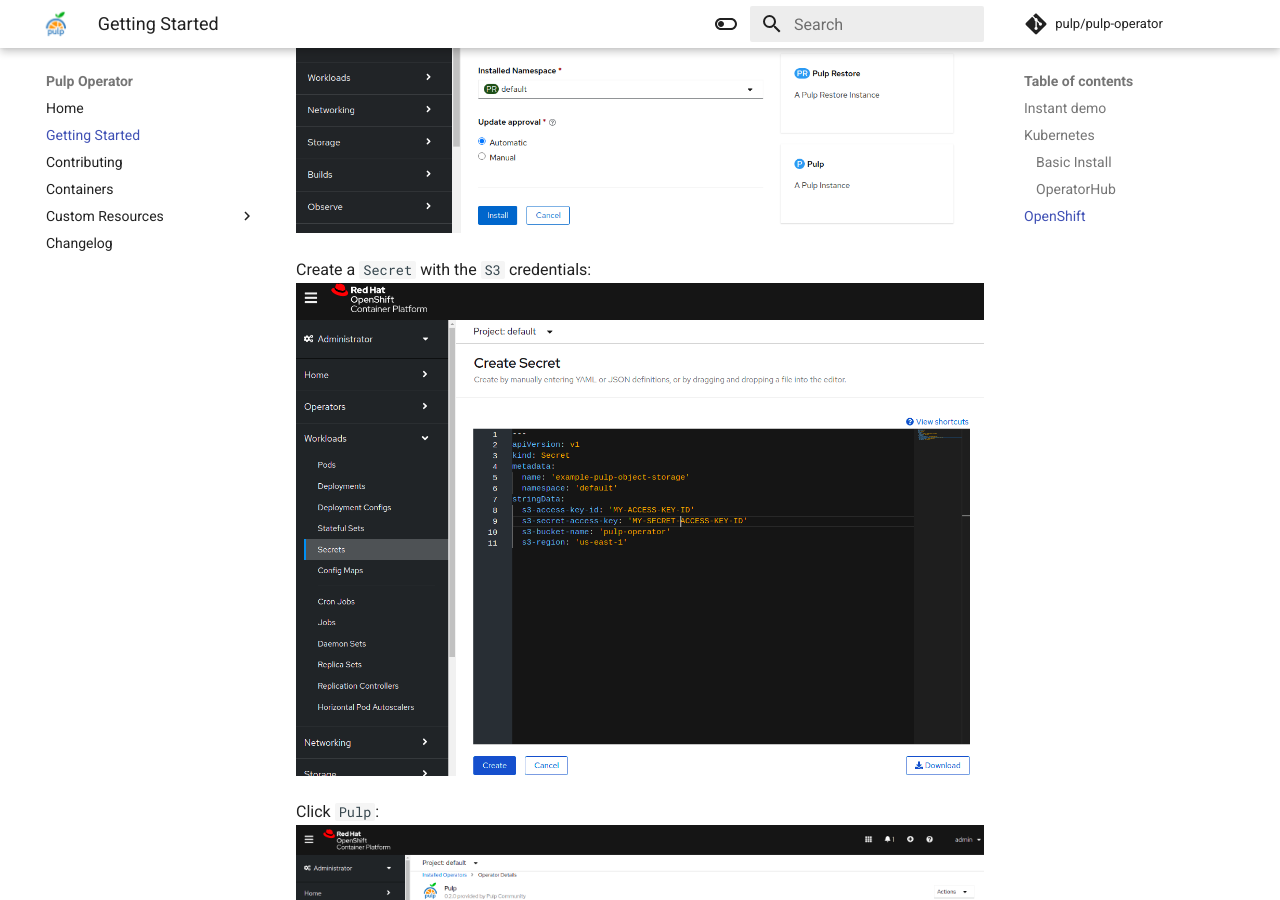
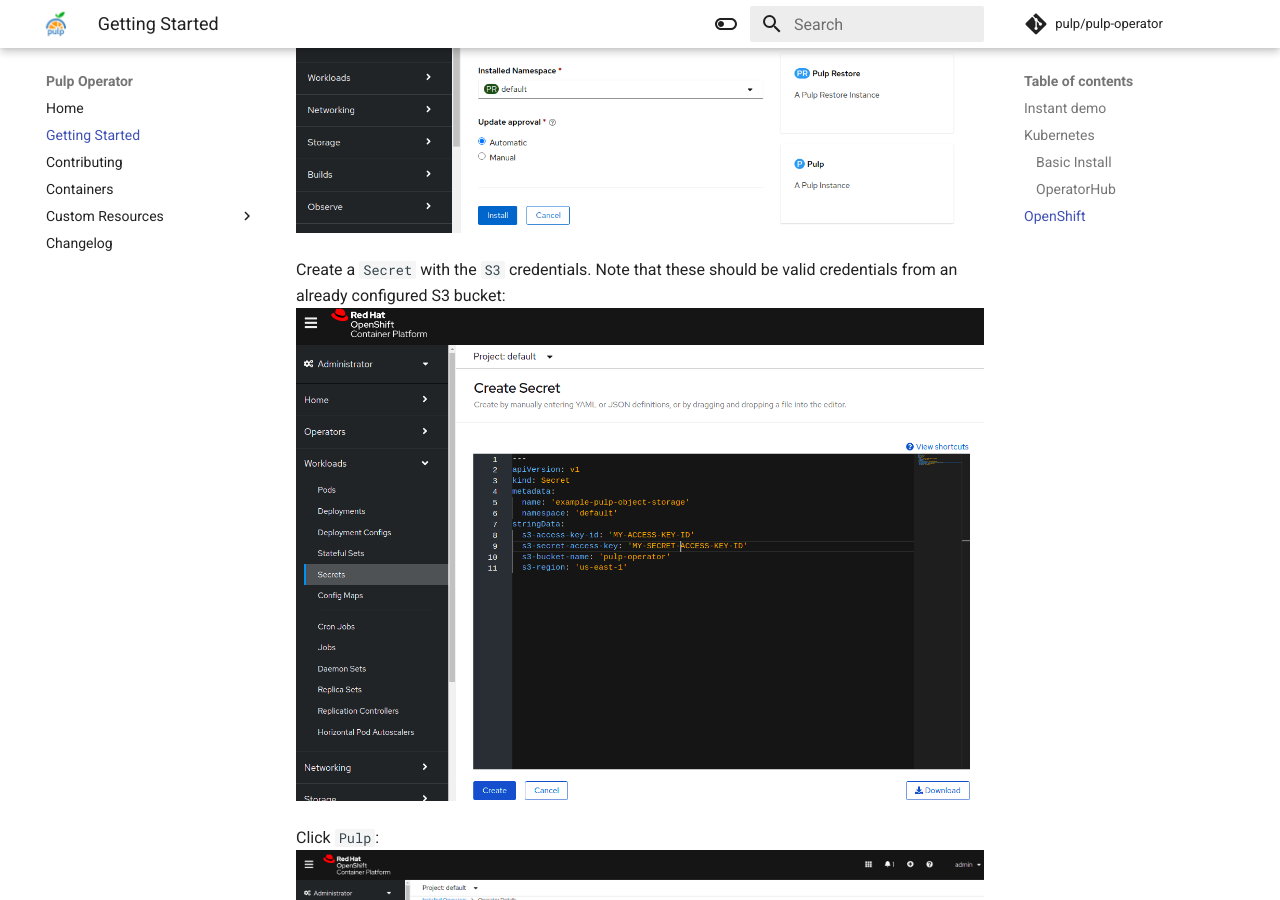
Before and after one commit to pulp/pulp-operator, an MkDocs documentation site: the page built from docs/quickstart.md, in a window 1280 px wide and 900 px high, scrolled down 4904 px. Built offline with MkDocs 1.6.1 and Material for MkDocs 9.7.7, drawn with Linux system fonts in a browser that asks for light colours; comment, search, counter and statistics services are not loaded; the version menu is left out.

Commit message:
Clarify s3 credentials for Secret.
[noissue]

(cherry picked from commit 1eaeb9167089ecf3ff383073d91ab6ec2c7abbac)

```diff
--- a/docs/quickstart.md
+++ b/docs/quickstart.md
@@ -174,7 +174,8 @@ For installing it, click on: `Pulp Project` and then `Install`:
 
 ![Installing pulp](images/3.png "Installing pulp operator")
 
-Create a `Secret` with the `S3` credentials:
+Create a `Secret` with the `S3` credentials.
+Note that these should be valid credentials from an already configured S3 bucket:
 ![S3 credentials Secret](images/4.png "S3 credentials Secret")
 
 Click `Pulp`:
```
